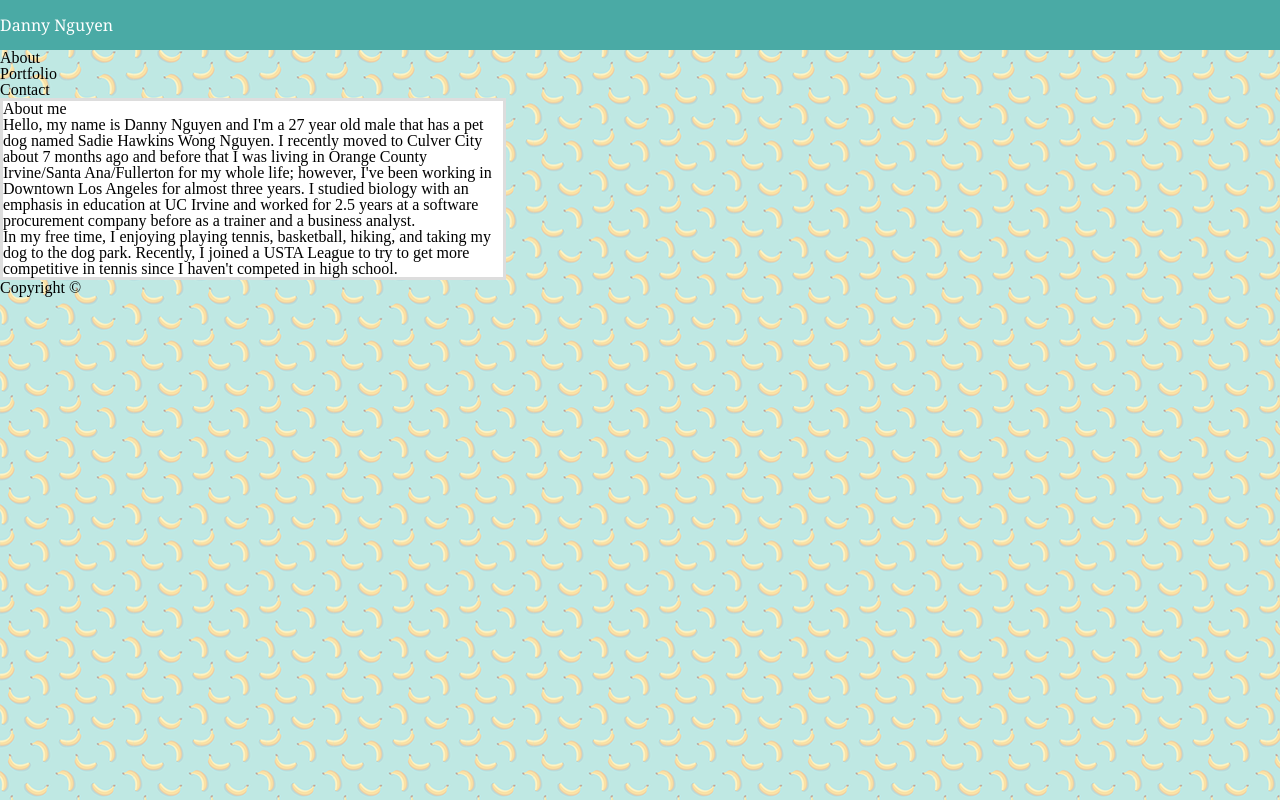
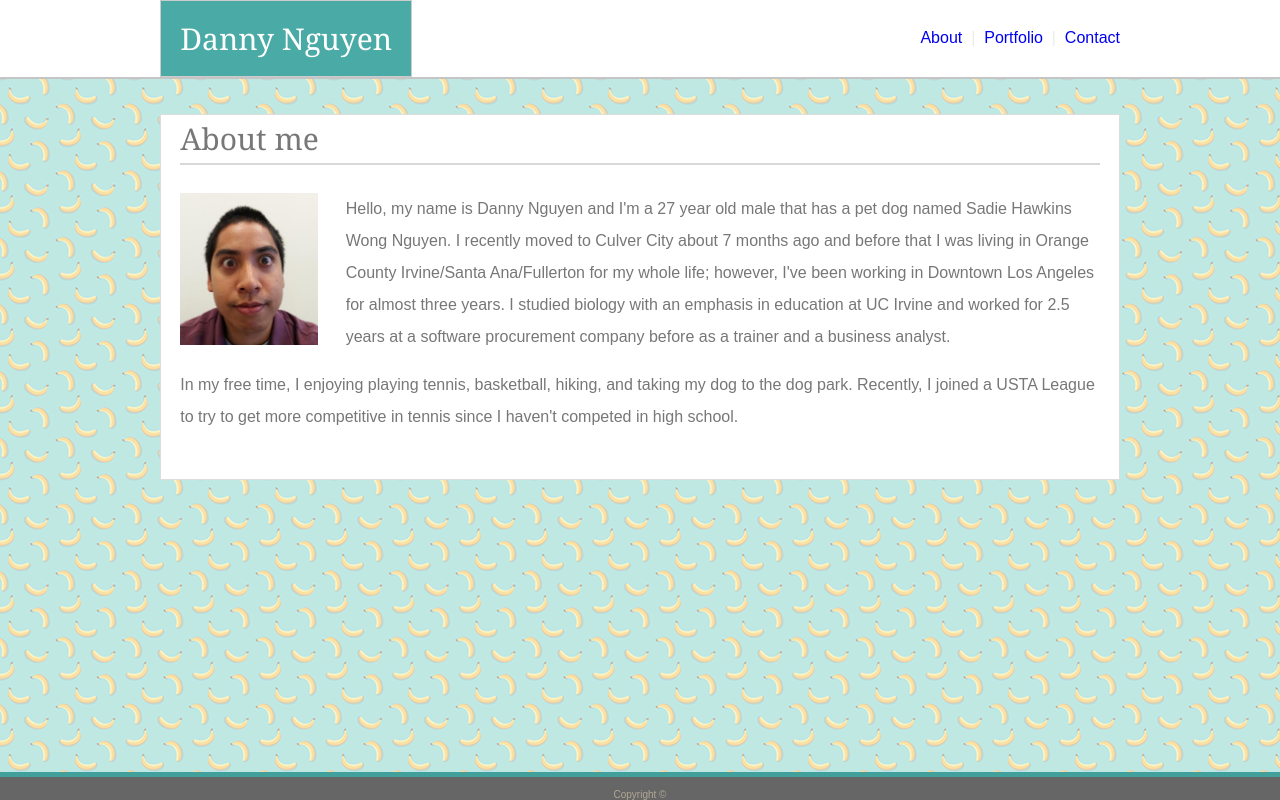
Before and after one commit to nguyendanny91/Basic-Portfolio, a plain HTML site: page index.html in a window 1280 px wide. Drawn offline with Linux system fonts and the light colour scheme.

Commit message:
First Page Complete

```diff
--- a/assets/css/style.css
+++ b/assets/css/style.css
@@ -1,17 +1,101 @@
+.parentheader {
+    line-height: 75px;
+    background: #ffffff;
+    border-bottom: 2px solid #c5c5c5;
+}
+
+.mainheader {
+    display: flex;
+    justify-content: space-between;
+    width: 960px;
+    margin: auto;
+  }
+
+.mainheaderleft {
+    border: 1px solid #cccccc;
+    font-family: 'Georgia', Times, Times New Roman, serif;
+    color: white;
+    background: #4aaaa5;
+    font-size: 30px;
+    padding-left: 2%;
+    padding-right: 2%;
+}
+
+
+.mainheaderright  {
+    font-family: 'Arial', 'Helvetica Neue', Helvetica, sans-serif;
+    color: #9ba3ba;
+}
+
+.inline {
+    display: inline;
+    text-decoration: none;
+    color: ##9ba3ba;
+}
+
+.mainheaderpipe {
+    color: #edeced;
+}
+
 body {
     background-image: url(../images/bananas.png);
 }
 
-.YourName {
-    font-family: 'Georgia', Times, Times New Roman, serif;
-    color: white;
-    background: #4aaaa5;
-    line-height: 50px;
+.parentbody {
+    width: 960px;
+    margin: auto;
+
 }
 
-.bodyBorder {
-    border: solid;
+.bodyborder {
+    border: 1px solid;
     border-color: #dddddd;
     background-color: #ffffff;
-    width: 500px;
+    margin-top: 35px;
+    padding-left: 2%;
+    padding-right: 2%;
 }
+
+.bodyheader {
+    padding-top: 1%;
+    padding-bottom: 1%;
+    border-bottom: 2px solid #d8d8d8;
+    font-family: 'Georgia', Times, Times New Roman, serif;
+    font-size: 30px;
+    color: #777777;
+}
+
+.bodytoptext {
+    padding-top: 3%;
+}
+
+.bodybottomtext {
+    padding-bottom: 5%;
+}
+
+.bodyparagraphformat {
+    line-height: 200%;
+    font-family: 'Arial', 'Helvetica Neue', Helvetica, sans-serif;
+    color: #777777;
+}
+
+.imagefloat {
+    float: left;
+    width: 15%;
+    height: auto;
+    padding-top: 3%;
+    padding-right: 3%;
+}
+
+.footer {
+    background: #666666;
+    border-top: 5px solid #41a09b;
+    padding-top: 1%;
+    text-align: center;
+    font-family: 'Arial', 'Helvetica Neue', Helvetica, sans-serif;
+    color: #b2a795;
+    font-size: 10px;
+    position: absolute;
+    bottom: 0px;
+    width: 100%;
+}
--- a/index.html
+++ b/index.html
@@ -14,35 +14,47 @@
 	<!-- <link href='https://fonts.googleapis.com/css?family=Montserrat|Roboto+Slab|Yellowtail' rel='stylesheet' type='text/css'> -->
 </head>
 
-<header>
-    <h1 class="YourName">Danny Nguyen</h1>
+<header class="parentheader">
 
-    <p>About</p>
+    <div class="mainheader">
+        <div class="mainheaderleft">
+            <p>Danny Nguyen</p>
+        </div>
 
-    <p>Portfolio</p>
+        <div class="mainheaderright">
+            <a href="index.html" class="inline">About</a>
+            <p class="inline mainheaderpipe">&nbsp;|&nbsp;  </p>
+            <a href="portfolio.html" class="inline">Portfolio</a>
+            <p class="inline mainheaderpipe">&nbsp;|&nbsp;</p>
+            <a href="contact.html" class="inline">Contact</a>
+        </div>
+    </div>
 
-    <p>Contact</p>
+    <div></div>
 
 </header>
 
+
 <body>
-    <section class="bodyBorder">
-        <p>About me</p>
-
-        <p>
+    <div class="parentbody">
+        <section class="bodyborder">
+                <p class="bodyheader">About me</p>
+                <img class="imagefloat" src="assets/images/profile.png" alt="Missing Pic">
+                <p class="bodytoptext bodyparagraphformat">
                     Hello, my name is Danny Nguyen and I'm a 27 year old male that has a pet dog named Sadie Hawkins Wong Nguyen.
                     I recently moved to Culver City about 7 months ago and before that I was living in Orange County Irvine/Santa Ana/Fullerton for my whole life; however,
                     I've been working in Downtown Los Angeles for almost three years. I studied biology with an emphasis in education at UC Irvine and worked for 2.5 years at a software procurement company before as a trainer and a business analyst.
                 </p>
-
-        <p>
+                <br>
+                <p class="bodybottomtext bodyparagraphformat">
                     In my free time, I enjoying playing tennis, basketball, hiking, and taking my dog to the dog park.
                     Recently, I joined a USTA League to try to get more competitive in tennis since I haven't competed in high school.
                 </p>
         </section>
+    </div>
 </body>
 
-<footer>
+<footer class="footer">
     <p>Copyright ©</p>
 </footer>
 
```
Also changed, not shown: assets/images/profile.png (renamed from assets/images/Screen Shot 2018-08-20 at 9.03.47 PM.png). Lines whose indentation alone changed are shown as unchanged.
